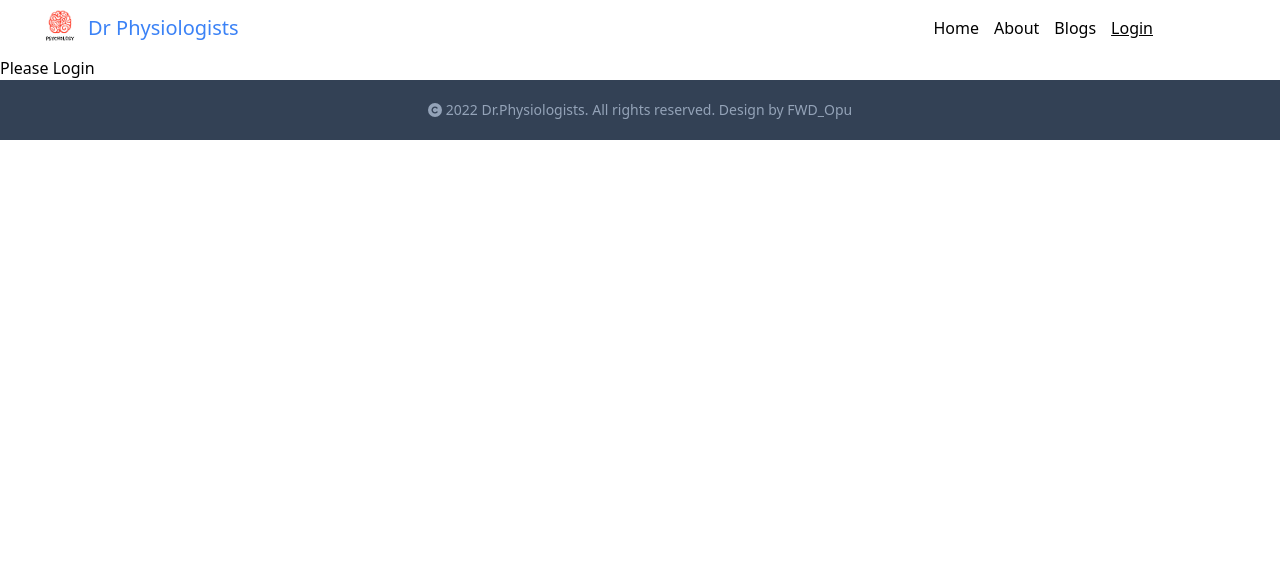
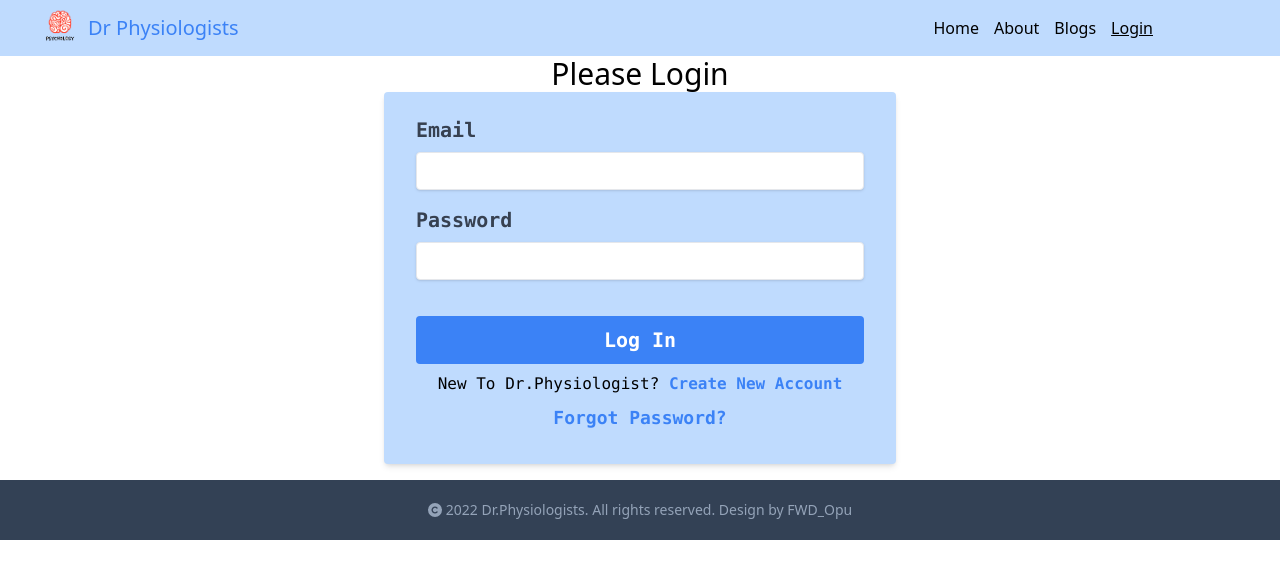
Before and after one commit to HasibAliOpu/Dr-Physiologists, a React (Create React App) app: page /login in a window 1280 px wide. Shown: the top 578 px of the page. Built offline with nearby package versions, Linux system fonts and the light colour scheme; what tw-elements would draw is missing.

Commit message:
design login form

```diff
--- a/src/App.js
+++ b/src/App.js
@@ -6,6 +6,7 @@ import Login from "./Pages/Login/Login";
 import Header from "./Pages/Shared/Header/Header";
 import Footer from "./Pages/Shared/Footer/Footer";
 import "./App.css";
+import Register from "./Pages/Register/Register";
 
 function App() {
   return (
@@ -16,6 +17,7 @@ function App() {
         <Route path="/about" element={<About />} />
         <Route path="/blogs" element={<Blogs />} />
         <Route path="/login" element={<Login />} />
+        <Route path="/register" element={<Register />} />
       </Routes>
       <Footer />
     </div>
--- a/src/Pages/Login/Login.js
+++ b/src/Pages/Login/Login.js
@@ -1,9 +1,60 @@
 import React from "react";
+import { Link } from "react-router-dom";
 
 const Login = () => {
   return (
-    <div>
-      <h1>Please Login</h1>
+    <div className="">
+      <div className="md:w-1/2  mx-auto md:px-16">
+        <h1 className="text-center text-3xl">Please Login</h1>
+        <form className="bg-blue-200 shadow-md rounded px-8 pt-6 pb-8 mb-4 font-mono">
+          <div className="mb-4">
+            <label
+              className="block text-gray-700 text-xl font-bold mb-2"
+              htmlFor="Email"
+            >
+              Email
+            </label>
+            <input
+              className="shadow border rounded w-full py-2 px-3 text-gray-700 leading-tight focus:outline-none focus:shadow-outline"
+              type="email"
+            />
+          </div>
+          <div className="mb-6">
+            <label
+              className="block text-gray-700 text-xl font-bold  mb-2"
+              htmlFor="password"
+            >
+              Password
+            </label>
+            <input
+              className="shadow appearance-none border rounded w-full py-2 px-3 text-gray-700 mb-3 leading-tight focus:outline-none focus:shadow-outline"
+              type="password"
+            />
+          </div>
+
+          <button
+            className="bg-blue-500 hover:bg-blue-700 text-white font-bold text-xl rounded focus:outline-none focus:shadow-outline w-full h-12 block "
+            type="button"
+          >
+            Log In
+          </button>
+          <p className="text-center my-2 font-san">
+            New To Dr.Physiologist?{" "}
+            <Link
+              to="/register"
+              className="text-blue-500 hover:text-blue-700 font-semibold"
+            >
+              Create New Account
+            </Link>{" "}
+          </p>
+          <Link
+            className="flex justify-center text-lg font-bold text-blue-500 hover:text-blue-800"
+            to="/"
+          >
+            Forgot Password?
+          </Link>
+        </form>
+      </div>
     </div>
   );
 };
--- a/src/Pages/Shared/Header/Header.js
+++ b/src/Pages/Shared/Header/Header.js
@@ -4,7 +4,7 @@ import Logo from "../../../images/icon/logo.png";
 const Header = () => {
   return (
     <div>
-      <div className=" flex items-center justify-between px-8">
+      <div className="flex items-center justify-between px-8 bg-blue-200">
         <span className="flex items-center">
           <img src={Logo} className="w-14 h-14" alt="" />
           <h1 className="text-xl text-blue-500">Dr Physiologists</h1>
```
Also changed, not shown: firebase.json (added), 1 other file (tests, documents, lock files or other folders).
